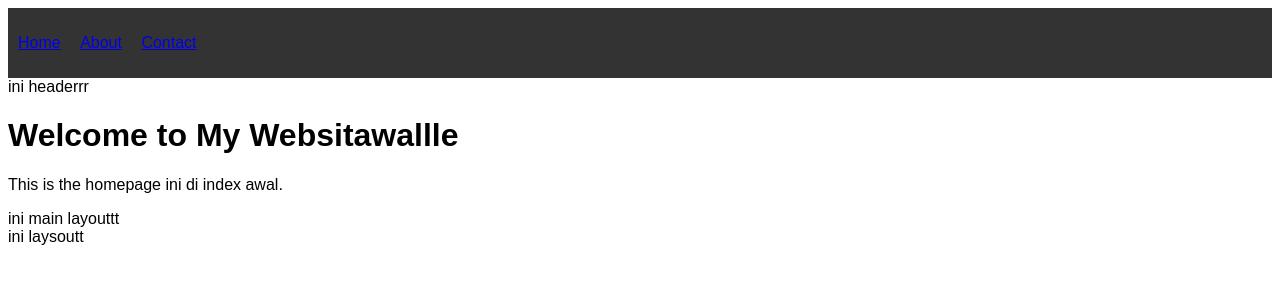
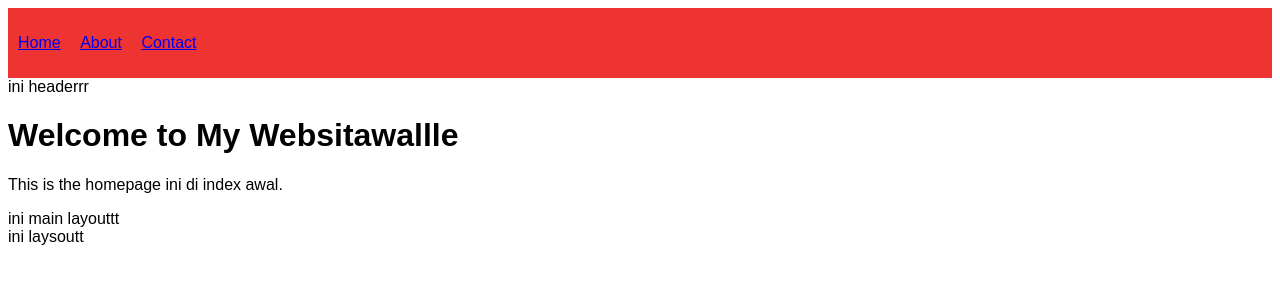
Before and after one commit to yusupfikrih/yusupfikrih.github.io, a Jekyll site: the page built from index.html, in a window 1280 px wide. Shown: the top 300 px of the page. Built offline with Jekyll 4.4.1, drawn with Linux system fonts in a browser that asks for light colours.

Commit message:
Update styles.css

```diff
--- a/assets/css/styles.css
+++ b/assets/css/styles.css
@@ -3,7 +3,7 @@ body {
 }
 
 header {
-    background-color: #333;
+    background-color: #e33;
     color: white;
     padding: 10px;
 }
```
